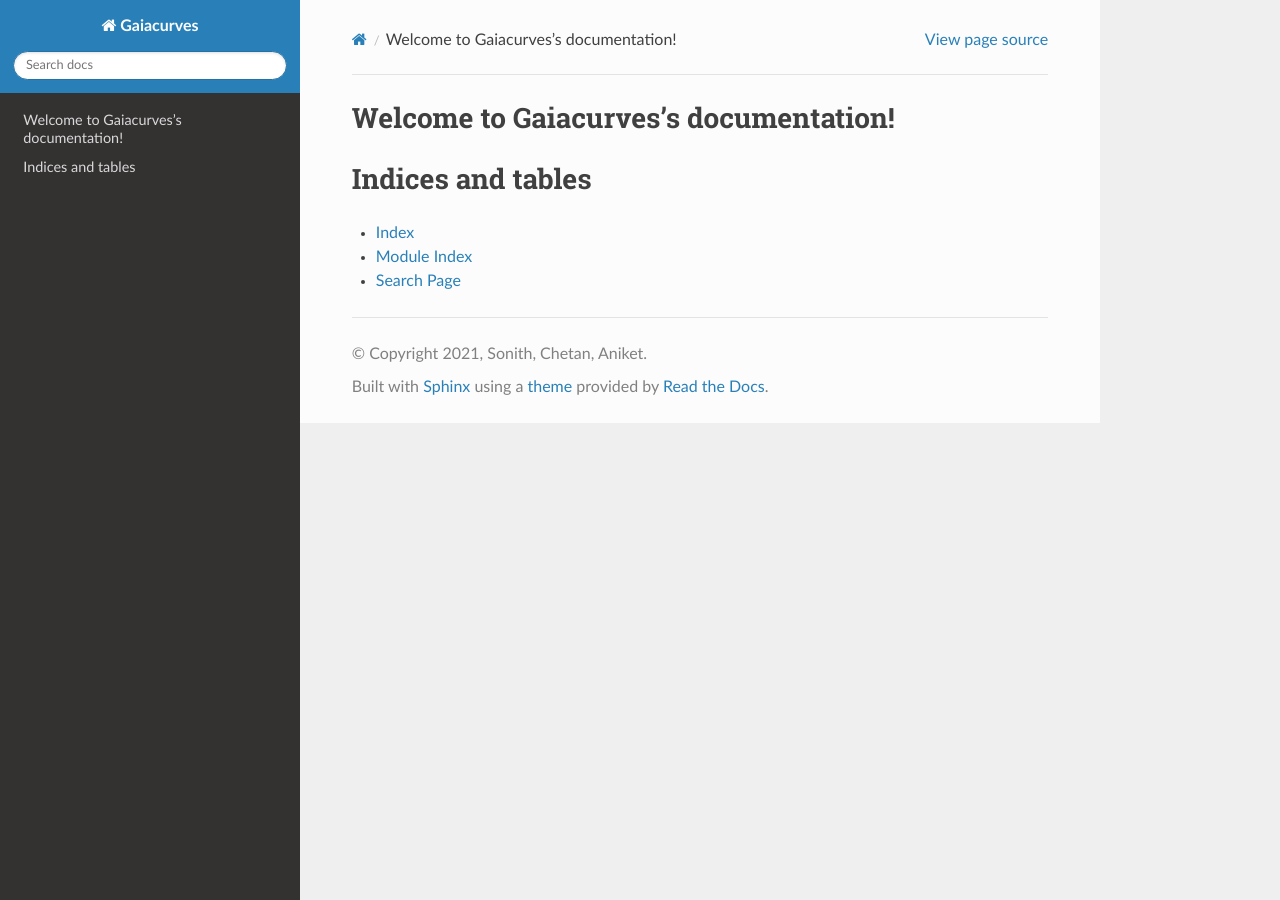
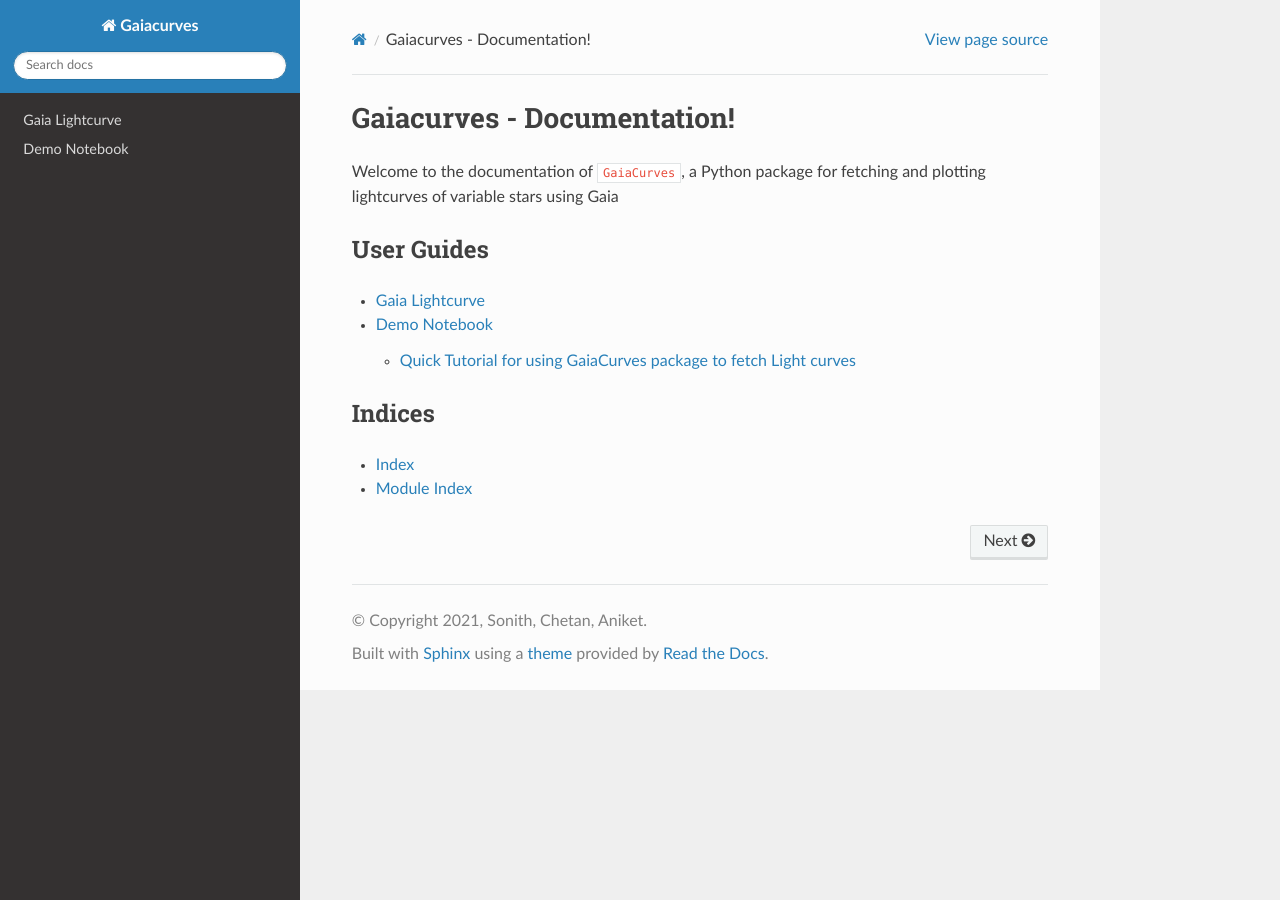
Before and after one commit to sonithls/GaiaCurves, a Sphinx documentation site: the page built from docs/index.rst, in a window 1280 px wide. Built offline with Sphinx 7.4.7 and the Read the Docs theme 2.0.0, drawn with Linux system fonts in a browser that asks for light colours.

Commit message:
Added Documentation and demo.gif

```diff
--- a/docs/conf.py
+++ b/docs/conf.py
@@ -31,7 +31,7 @@ release = '0.1'
 # Add any Sphinx extension module names here, as strings. They can be
 # extensions coming with Sphinx (named 'sphinx.ext.*') or your custom
 # ones.
-extensions = ['sphinx.ext.autodoc', 'sphinx.ext.napoleon'
+extensions = ['sphinx.ext.autodoc', 'sphinx.ext.napoleon', 'nbsphinx'
 ]
 
 # Add any paths that contain templates here, relative to this directory.
--- a/docs/gaia_lightcurve.rst
+++ b/docs/gaia_lightcurve.rst
@@ -3,5 +3,7 @@
 Gaia Lightcurve
 =========
 
+The following module explains all the functions available as part of GaiaCurves
+
 .. automodule:: gaia_lightcurve
    :members:
--- a/docs/index.rst
+++ b/docs/index.rst
@@ -3,18 +3,25 @@
    You can adapt this file completely to your liking, but it should at least
    contain the root `toctree` directive.
 
-Welcome to Gaiacurves's documentation!
+Gaiacurves - Documentation!
 ======================================
+
+Welcome to the documentation of ``GaiaCurves``, a Python package for fetching and plotting lightcurves of variable stars using Gaia
+
+User Guides
++++++++++++
 
 .. toctree::
    :maxdepth: 2
-   :caption: Contents:
+
+   gaia_lightcurve
+   tutorial
 
 
 
-Indices and tables
-==================
+
+Indices
++++++++
 
 * :ref:`genindex`
 * :ref:`modindex`
-* :ref:`search`
--- /dev/null
+++ b/docs/tutorial.rst
@@ -0,0 +1,11 @@
+.. _tutorials:
+
+Demo Notebook
+=========
+
+The following notebook has a working demo to see how the GaiaCurves package works.
+
+.. toctree::
+   :maxdepth: 1
+
+   Example.ipynb
```
Also changed, not shown: README.md (+4 -0 lines), demo.gif (added).
